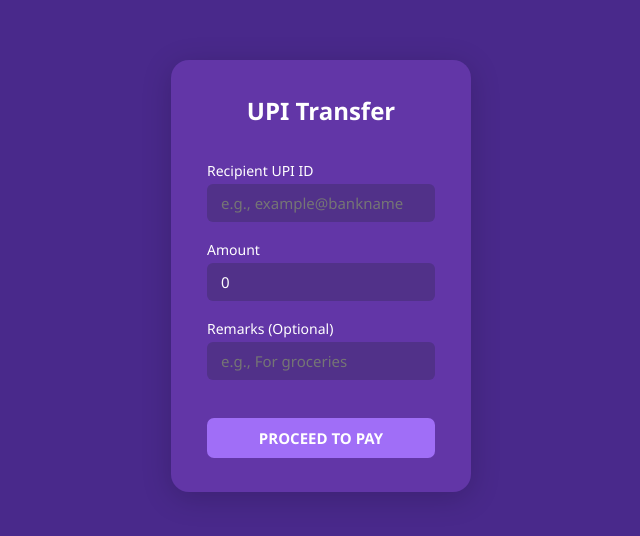
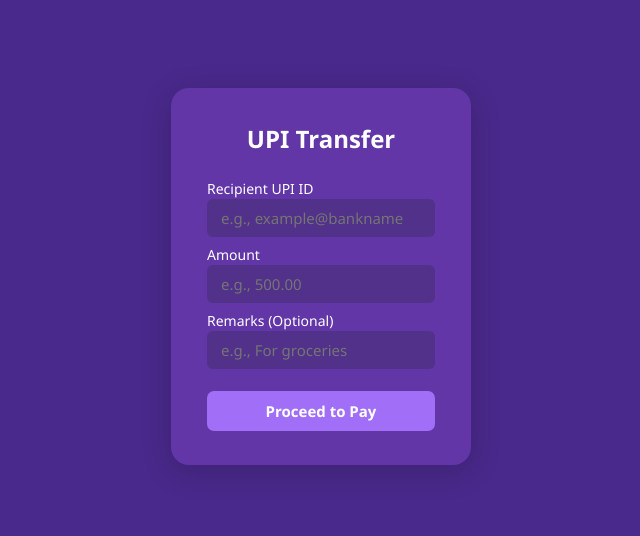
Before and after one commit to aditi561/EZPay_G2, an Angular app in the folder UI/ezpay-payments/: page /upi in a window 1280 px wide. Shown: the part 124-660 px from the top of the page, without its empty margins (319-959 px from the left). Built offline with nearby package versions, Linux system fonts and the light colour scheme.

Commit message:
added upi validation

```diff
--- a/UI/ezpay-payments/src/app/upi-transfer/upi-transfer.component.css
+++ b/UI/ezpay-payments/src/app/upi-transfer/upi-transfer.component.css
@@ -31,6 +31,12 @@ html {
 .upi-transfer-box h2 {
     color: #fff;
     margin-bottom: 22px;
+    font-weight: bold;
+}
+
+small{
+    color:red;
+    font-size: 12px;
     font-weight: bold;
 }
 
--- a/UI/ezpay-payments/src/app/upi-transfer/upi-transfer.component.html
+++ b/UI/ezpay-payments/src/app/upi-transfer/upi-transfer.component.html
@@ -1,16 +1,25 @@
 <div class="upi-transfer-container">
   <div class="upi-transfer-box">
     <h2>UPI Transfer</h2>
+    <form #upiForm="ngForm" >
       <label>Recipient UPI ID</label>
-      <input type="text" [(ngModel)] = "upiId" placeholder="e.g., example@bankname" />
+      <input type="text" name="upiId" ngModel #upiId ="ngModel" pattern="[a-z0-9]{2,50}@[a-z]{2,20}" required placeholder="e.g., example@bankname" />
+      <div *ngIf="upiId.touched" class="error">
+        <small color = "red" *ngIf="upiId.errors?.['required']" >UPI ID is required.</small>
+        <small *ngIf="upiId.errors?.['pattern']">Invalid UPI ID format.</small>
+      </div>
 
       <label>Amount</label>
-      <input type="number" [(ngModel)] = "amount"  placeholder="e.g., 500.00" />
+      <input type="number" name = "upiAmount" ngModel #upiAmount = "ngModel" required  placeholder="e.g., 500.00" />
+      <div *ngIf="upiAmount.touched" class="error">
+        <small color = "red" *ngIf="upiAmount.errors?.['required']" >Amount is required.</small>
+      </div>
 
       <label>Remarks (Optional)</label>
-      <input type="text" [(ngModel)] = "remarks"  placeholder="e.g., For groceries" />
+      <input type="text" ngModel name = "upiRemarks"  placeholder="e.g., For groceries" />
 
       <label></label>
-      <input class="submit" type="submit" routerLink="/enter-pin" value = 'PROCEED TO PAY' />
+      <button class="submit" type="submit" routerLink="/enter-pin">Proceed to Pay </button>
+      </form>
   </div>
 </div>
```
